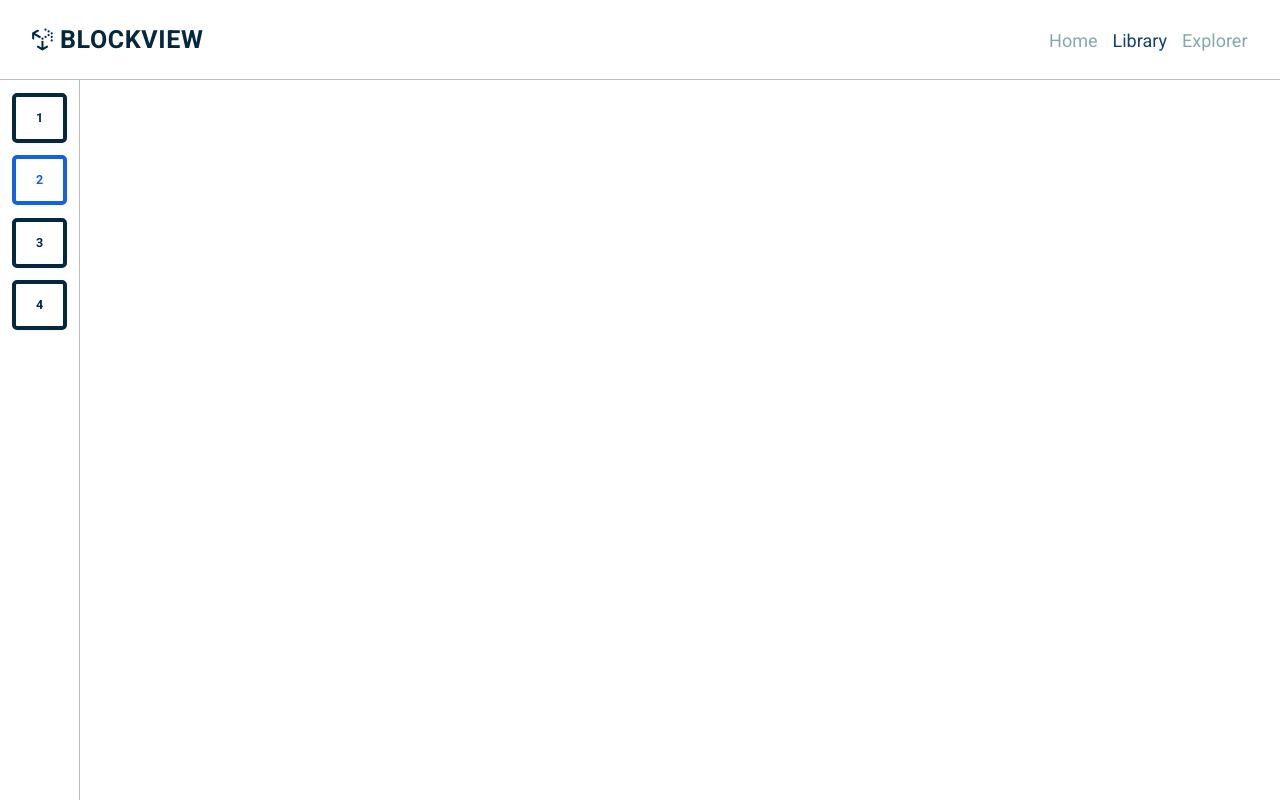
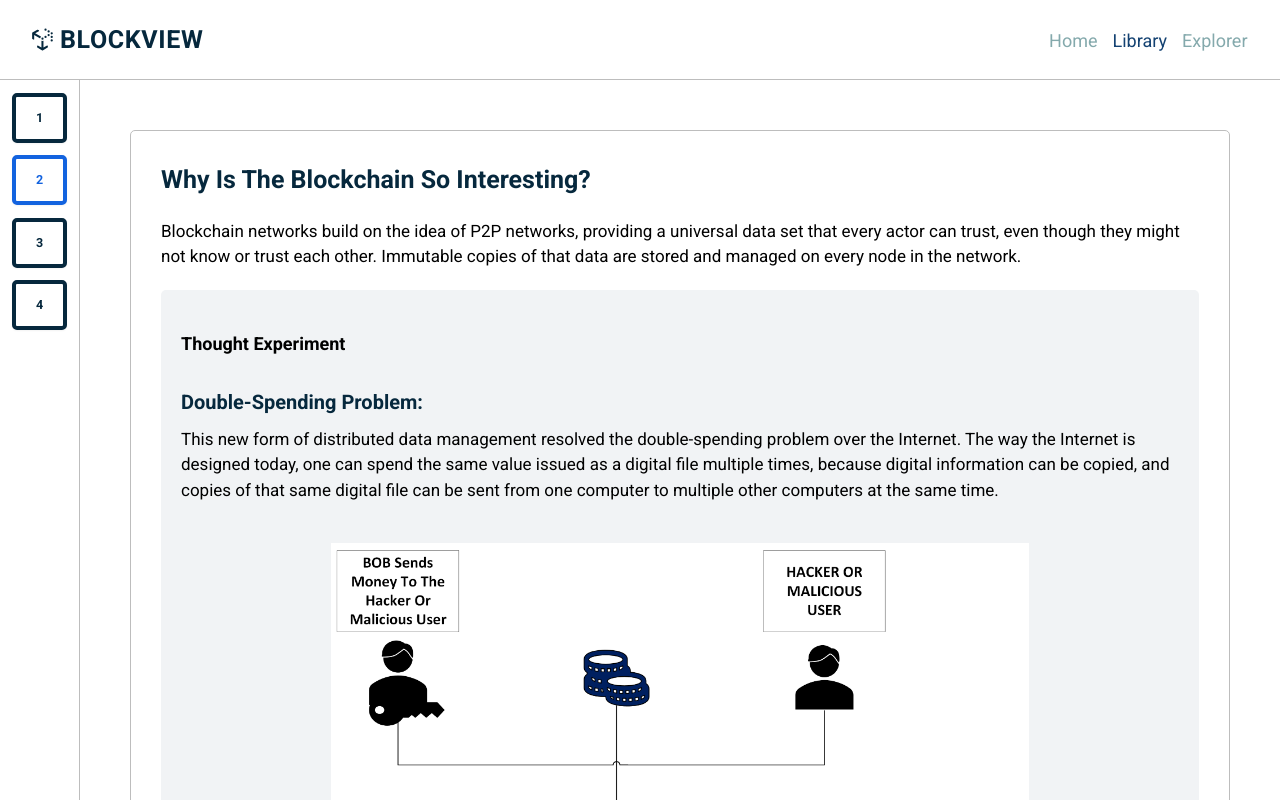
Before and after one commit to ejim11/Blockview, a Next.js app: page /library/why-is-the-blockchain-so-interesting in a window 1280 px wide. Built offline with nearby package versions, Linux system fonts and the light colour scheme.

Commit message:
implemented the first section of the second chapter

```diff
--- a/pages/library/how-the-blockchain-uses-cryptography/index.tsx
+++ b/pages/library/how-the-blockchain-uses-cryptography/index.tsx
@@ -4,8 +4,17 @@ import CryptographictxImg from "../../../public/assets/cryptographictransaction.
 import Image from "next/image";
 
 const BlockchainandCryptography = () => {
+
+const prev ={
+  path :"cryptography"
+}
+
+const next = {
+  path : "why-is-the-blockchain-so-interesting"
+}
+
   return (
-    <Card prev={undefined} next={undefined}>
+    <Card prev={prev} next={next}>
       <h3  className="mb-[2rem] font-semibold text-[2.5rem]">How The Blockchain Uses Cryptography</h3>
       <p>
         The Blockchain uses cryptographic algorithms to encrypt and decrypt
--- a/pages/library/why-is-the-blockchain-so-interesting/index.tsx
+++ b/pages/library/why-is-the-blockchain-so-interesting/index.tsx
@@ -1,7 +1,33 @@
+/* eslint-disable react/no-unescaped-entities */
 import next from "next";
+import Card from "../../../components/Card";
+import doubleSpendingImg from "../../../public/assets/doublespending.png"
+import noRespend from "../../../public/assets/NoRespend.png"
+
+import Image from "next/image";
 
 const WhyTheBlockchainIsInteresting = () => {
-  return;
+  return <Card prev={undefined} next={undefined}>
+    <h3 className="mb-[2rem] font-semibold text-[2.5rem] text-color-dark-blue capitalize">Why is the blockchain so interesting?</h3>
+    <p>
+      Blockchain networks build on the idea of P2P networks, providing a universal data set that every actor can trust, even though they might not know or trust each other. Immutable copies of that data are stored and managed on every node in the network.
+    </p>
+    <div className="bg-[#f1f3f5] p-[2rem] rounded-lg mt-[2rem]">
+    <h3 className="mt-[2rem] mb-[1rem] font-semibold text-[1.8rem]">Thought Experiment</h3>
+    <p className="capitalize font-semibold text-color-dark-blue text-[2rem] mt-[3rem] ">Double-Spending Problem:</p>
+  <p className="my-[1rem]">
+       This new form of distributed data management resolved the double-spending problem over the Internet. The way the Internet is designed today, one can spend the same value issued as a digital file multiple times, because digital information can be copied, and copies of that same digital file can be sent from one computer to multiple other computers at the same time.
+  </p>
+  <Image src={doubleSpendingImg} alt = "double spending" className="w-[70%] my-[4rem] mx-auto" />
+  <p>
+  The Bitcoin protocol introduced a mechanism of making it expensive to copy digital values by recording transactions in batches of data called "blocks" that are "hashed" with a key. This cryptographic hash creates a digital
+      fingerprint of the block of transactions. Each block has a nonce and includes the hash of the prior block, thereby linking one block with another into a chain of blocks. This process guarantees the historic integrity of all the blocks back to the first block, thereby preventing the re-spending of a transaction from a hacker or malicious user in the network.
+  </p>
+  <Image src={noRespend} alt = "double spending" className="w-[70%] my-[4rem] mx-auto" />
+    </div>
+
+
+  </Card>
 };
 
 export default WhyTheBlockchainIsInteresting;
```
Also changed, not shown: public/assets/NoRespend.png (added), public/assets/doublespending.png (added).
